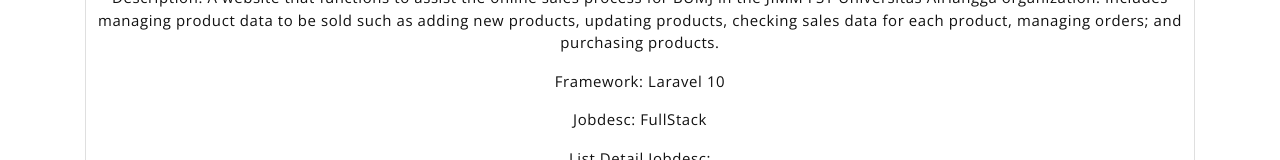
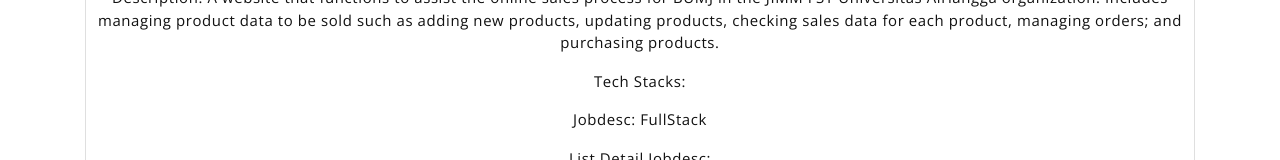
Before and after one commit to robanu-dk/web_portof, a Next.js app: page /pages/portfolio in a window 1280 px wide. Shown: the part 3066-3226 px from the top of the page. Built offline with nearby package versions, Linux system fonts and the light colour scheme; a web font is replaced by a local one.

Commit message:
(adjust) set tech stack can be multi value

```diff
--- a/src/app/components/portfolio/projects.tsx
+++ b/src/app/components/portfolio/projects.tsx
@@ -8,9 +8,9 @@ interface ProjectProps {
     project_category: string,
     title: string,
     description: string,
-    framework: string | null,
-    jobdesc: string | null,
-    list_jobdescs: string[] | null,
+    tech_stacks: string | string[],
+    jobdesc: string,
+    list_jobdescs: string | string[],
     documentation: {
         id: number,
         description: string,
@@ -94,14 +94,25 @@ export default function Projects({ projects }: ProjectsProps) {
                             <div className='p-2'>
                                 <h4 className='text-start mb-3 mt-2'>{project.title} ({project.project_category})</h4>
                                 <p className='text-start font-normal text-sm xl:text-base 2xl:text-lg'><b className='font-bold'>Description:</b> {project.description}</p>
-                                <p className='text-start font-normal text-sm xl:text-base 2xl:text-lg'><b className='font-bold'>Framework:</b> {project.framework}</p>
+                                <p className='text-start font-normal text-sm xl:text-base 2xl:text-lg'><b className='font-bold'>Tech Stacks:</b> {typeof(project.tech_stacks) == 'string'? project.tech_stacks : null}</p>
+                                {
+                                    Array.isArray(project.tech_stacks) ?
+                                        <ol className='list-decimal text-sm xl:text-base 2xl:text-lg pl-4 space-y-2'>
+                                            {
+                                                project.tech_stacks?.map((tech_stack, index) => <li key={index} className='text-start font-normal'>{tech_stack}</li>)
+                                            }
+                                        </ol> : null
+                                }
                                 <p className='text-start font-normal text-sm xl:text-base 2xl:text-lg'><b className='font-bold'>Jobdesc:</b> {project.jobdesc}</p>
-                                <p className='text-start font-normal text-sm xl:text-base 2xl:text-lg'><b className='font-bold'>List Detail Jobdesc:</b></p>
-                                <ol className='list-decimal text-sm xl:text-base 2xl:text-lg pl-4 space-y-2'>
-                                    {
-                                        project.list_jobdescs?.map((jobdesc, index) => <li key={index} className='text-start font-normal'>{jobdesc}</li>)
-                                    }
-                                </ol>
+                                <p className='text-start font-normal text-sm xl:text-base 2xl:text-lg'><b className='font-bold'>List Detail Jobdesc:</b> {typeof(project.list_jobdescs) == 'string'? project.list_jobdescs : null}</p>
+                                {
+                                    Array.isArray(project.list_jobdescs) ?
+                                        <ol className='list-decimal text-sm xl:text-base 2xl:text-lg pl-4 space-y-2'>
+                                            {
+                                                project.list_jobdescs?.map((jobdesc, index) => <li key={index} className='text-start font-normal'>{jobdesc}</li>)
+                                            }
+                                        </ol> : null
+                                }
                                 <p className='text-start font-normal text-sm xl:text-base 2xl:text-lg'><b>Documentation:</b></p>
                                 <div id='carousel-section'>
                                     {
```
